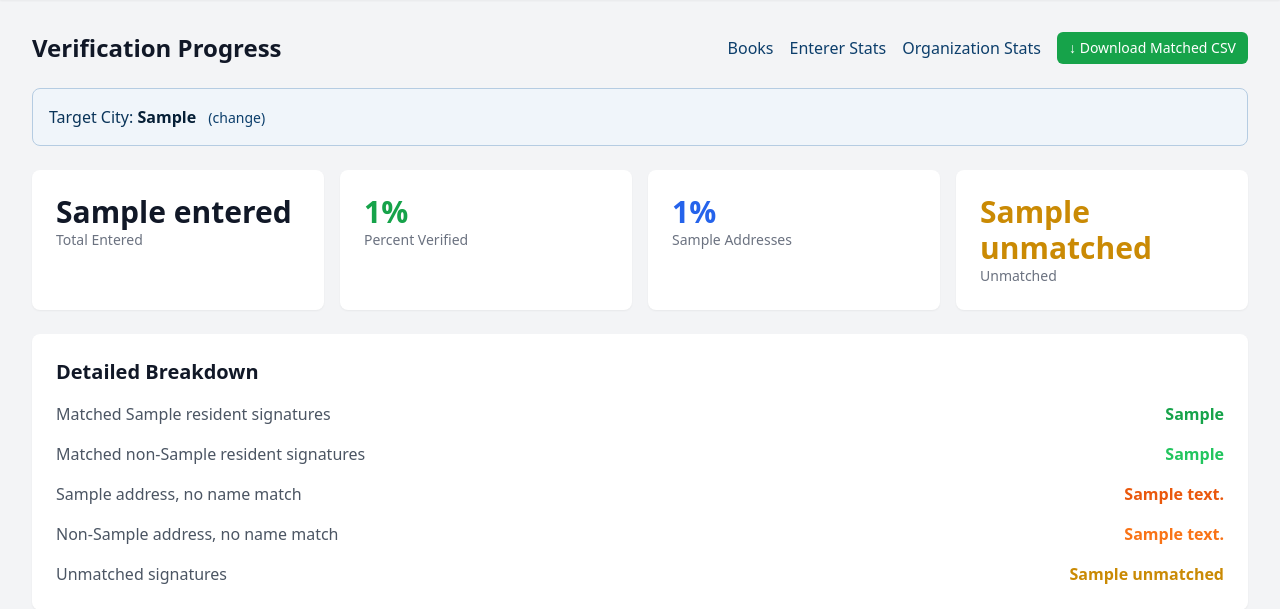
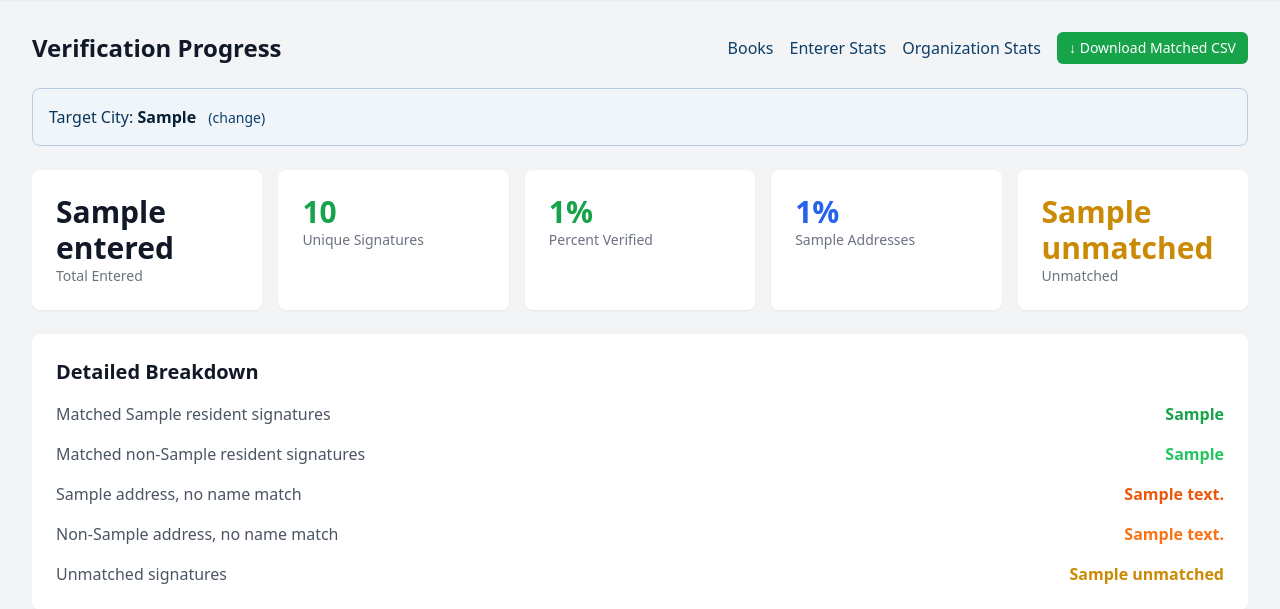
Before and after one commit to ohvoice-adam/petition-qc, a Python web app: template app/templates/stats/index.html in a window 1280 px wide. Shown: the part 65-674 px from the top of the page. Run offline with Jinja, Linux system fonts and the light colour scheme; the template is opened without the code that fills it: most values are stand-ins (such as "Sample title", 1, 10 or a date in 2020); some libraries are stand-ins or nearby versions.

Commit message:
Add unique signatures stat (dedup on sos_voterid) and use for goal bar
Adds unique_matched_target: COUNT(DISTINCT sos_voterid) for matched
target-city signatures. New summary card shows the count; progress to
goal bar now tracks unique signatures instead of raw matched count.

Co-Authored-By: Claude Sonnet 4.6 <noreply@anthropic.com>

```diff
--- a/app/templates/stats/index.html
+++ b/app/templates/stats/index.html
@@ -32,14 +32,14 @@
 
     <!-- Progress to Goal -->
     {% if signature_goal > 0 %}
-    {% set verified_count = progress.matched_target %}
+    {% set verified_count = progress.unique_matched_target %}
     {% set goal_percent = (verified_count * 100 / signature_goal)|round(1) if signature_goal else 0 %}
     {% set goal_percent_capped = [goal_percent, 100]|min %}
     <div class="bg-white dark:bg-gray-800 rounded-lg p-6 shadow-sm">
         <div class="flex items-center justify-between mb-2">
             <h2 class="text-xl font-semibold">Progress to Goal</h2>
             <span class="text-sm text-gray-500 dark:text-gray-400">
-                {{ "{:,}".format(verified_count) }} / {{ "{:,}".format(signature_goal) }} verified signatures
+                {{ "{:,}".format(verified_count) }} / {{ "{:,}".format(signature_goal) }} unique signatures
             </span>
         </div>
         <div class="w-full bg-gray-200 dark:bg-gray-700 rounded-full h-8 overflow-hidden relative">
@@ -57,17 +57,21 @@
         </div>
         {% else %}
         <div class="mt-2 text-gray-500 dark:text-gray-400 text-sm text-center">
-            {{ "{:,}".format(signature_goal - verified_count) }} more verified signatures needed
+            {{ "{:,}".format(signature_goal - verified_count) }} more unique signatures needed
         </div>
         {% endif %}
     </div>
     {% endif %}
 
     <!-- Summary cards -->
-    <div class="grid grid-cols-2 md:grid-cols-4 gap-4">
+    <div class="grid grid-cols-2 md:grid-cols-5 gap-4">
         <div class="bg-white dark:bg-gray-800 rounded-lg p-6 shadow-sm">
             <div class="text-3xl font-bold text-gray-900 dark:text-white">{{ progress.entered }}</div>
             <div class="text-gray-500 dark:text-gray-400 text-sm">Total Entered</div>
+        </div>
+        <div class="bg-white dark:bg-gray-800 rounded-lg p-6 shadow-sm">
+            <div class="text-3xl font-bold text-green-600 dark:text-green-400">{{ "{:,}".format(progress.unique_matched_target) }}</div>
+            <div class="text-gray-500 dark:text-gray-400 text-sm">Unique Signatures</div>
         </div>
         <div class="bg-white dark:bg-gray-800 rounded-lg p-6 shadow-sm">
             <div class="text-3xl font-bold text-green-600 dark:text-green-400">{{ progress.percent_verified }}%</div>
```
Also changed, not shown: app/services/stats.py (+10 -0 lines).
